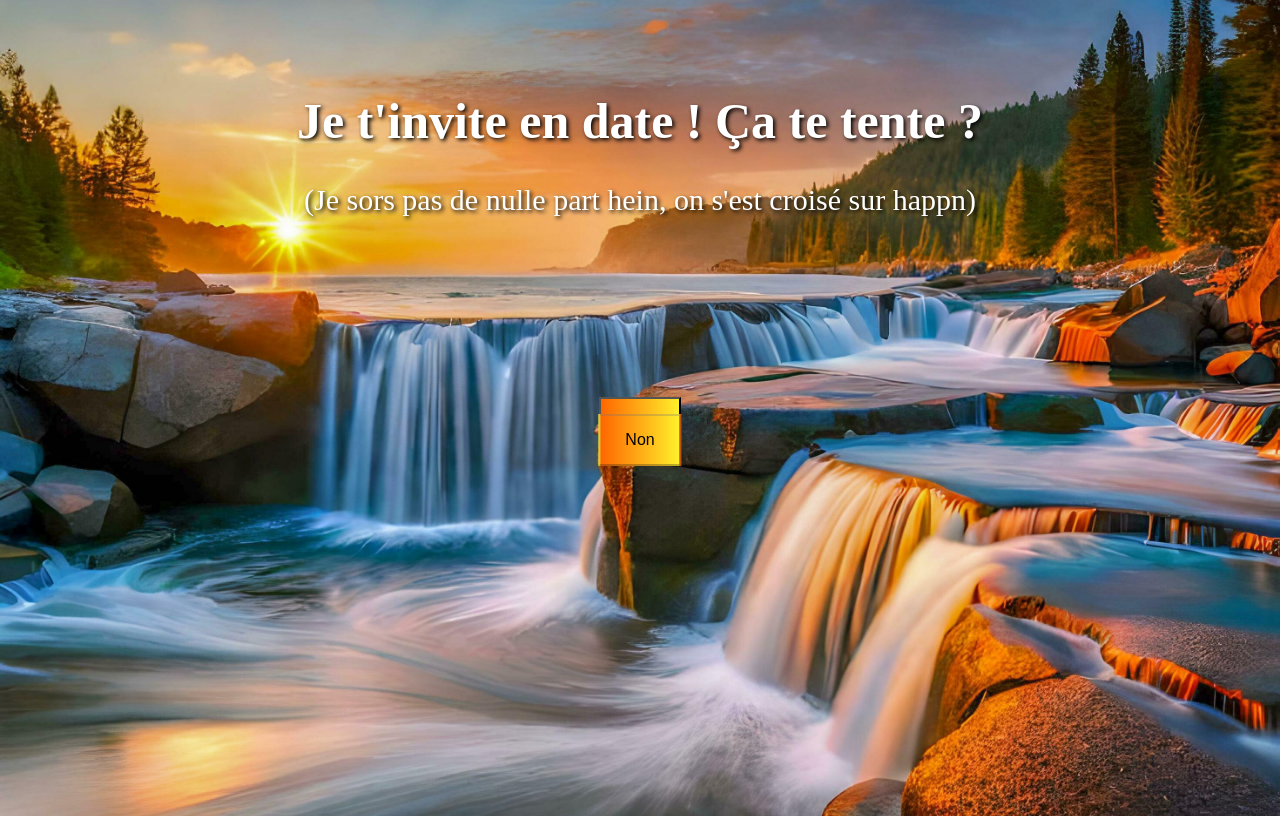
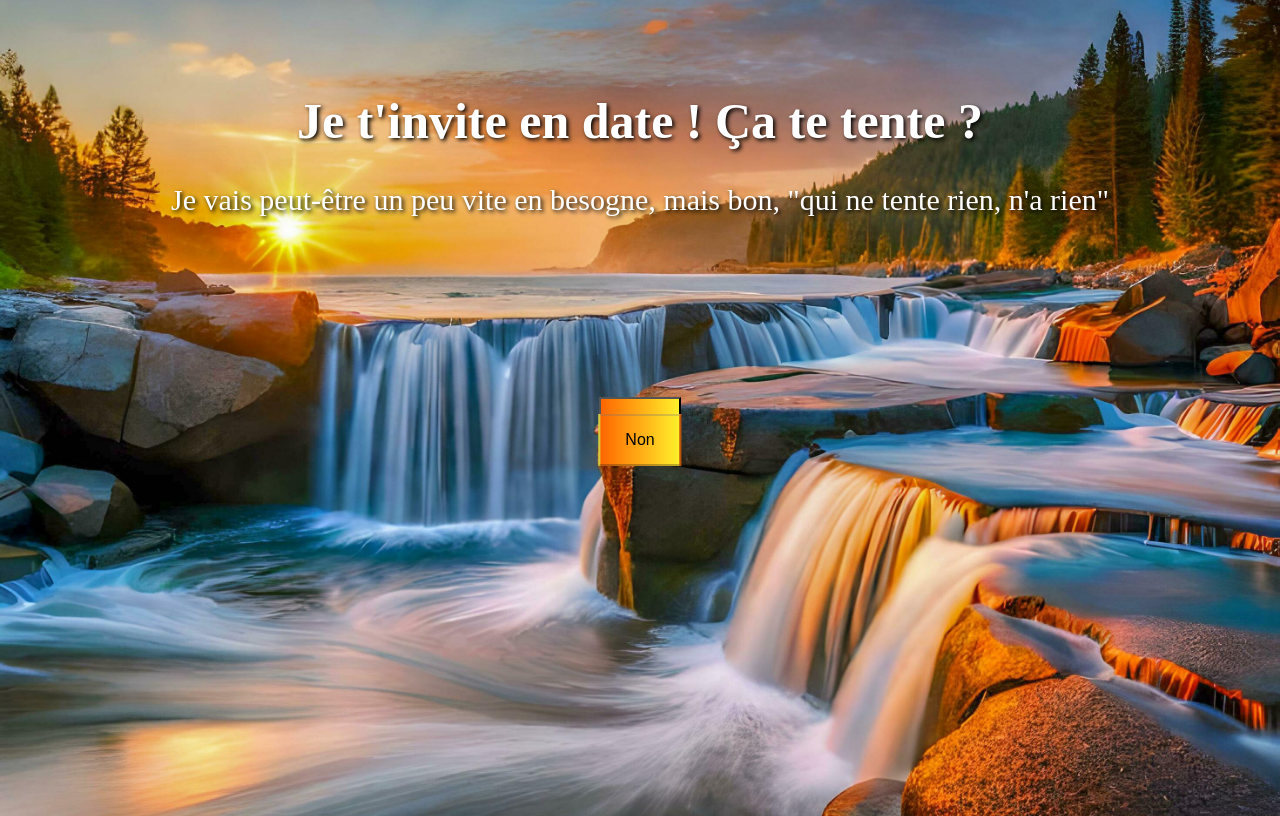
Before and after one commit to fl-hugo/Date-app, a plain HTML site: page index.html in a window 1280 px wide. Drawn offline with Linux system fonts and the light colour scheme.

Commit message:
update n°54

```diff
--- a/index.html
+++ b/index.html
@@ -10,7 +10,7 @@
 <body>
     <div class="container">
         <h1> Je t'invite en date ! Ça te tente ? </h1>
-        <p> (Je sors pas de nulle part hein, on s'est croisé sur happn) </p>
+        <p> Je vais peut-être un peu vite en besogne, mais bon, "qui ne tente rien, n'a rien" </p>
         <p id="noMessage"></p>
         <div class="buttons">
             <button id="yesButton" onclick="window.location.href = 'SheSaidYes.html';">Oui</button>
```
